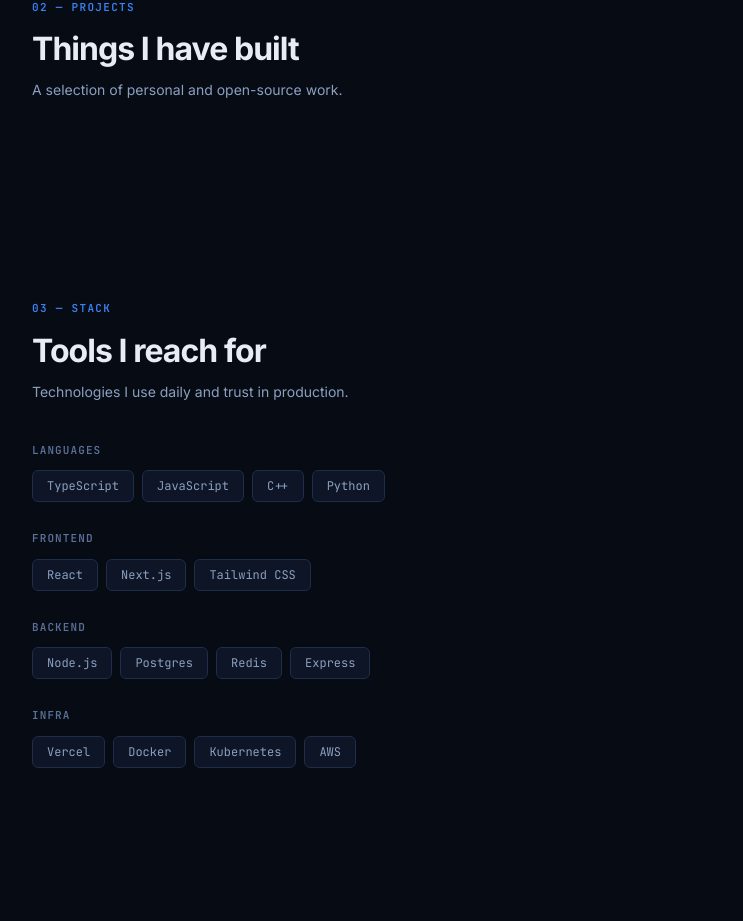
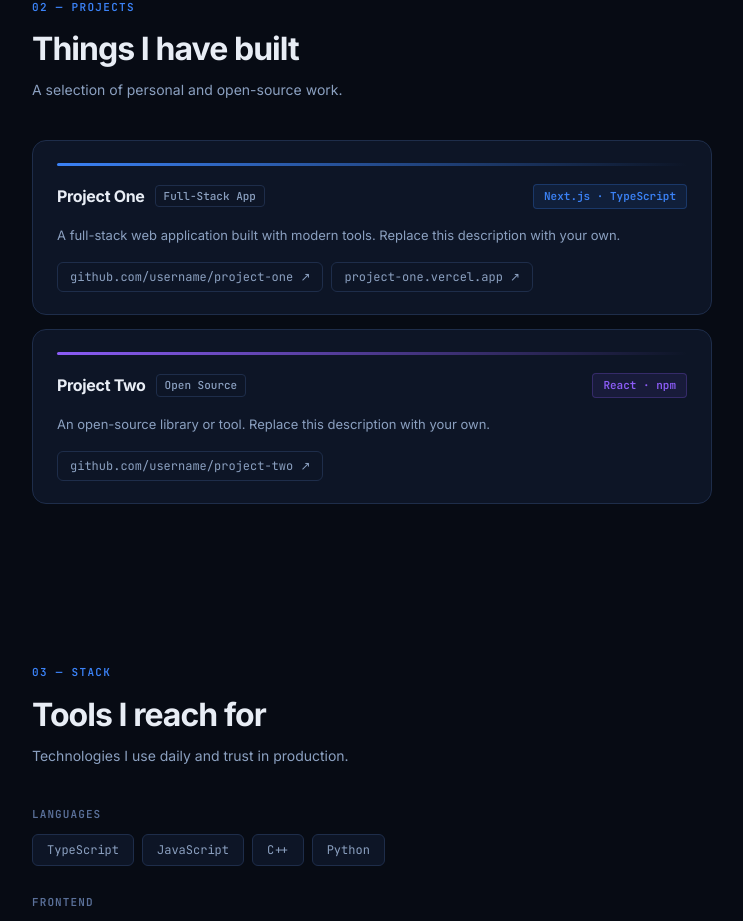
Before and after one commit to MokshaSan/portfolio, a Next.js app: page / in a window 1280 px wide. Shown: the part 1439-2360 px from the top of the page, without its empty margins (296-1039 px from the left). Built offline with nearby package versions, Linux system fonts and the light colour scheme.

Commit message:
removed projects for now

```diff
--- a/src/constants/data.tsx
+++ b/src/constants/data.tsx
@@ -9,14 +9,22 @@ export const NAV = [
 ];
 
 export const PROJECTS = [
-  // {
-  //   name: "DevDash",
-  //   tag: "Hackathon Website",
-  //   desc: "I made the DevDash website for annual campus hackathion.",
-  //   links: ["devdash-ucl.vercel.app"],
-  //   badge: "Next.js · Tailwind CSS",
-  //   color: "#3B82F6",
-  // },
+  {
+    name: "Project One",
+    tag: "Full-Stack App",
+    desc: "A full-stack web application built with modern tools. Replace this description with your own.",
+    links: ["github.com/username/project-one", "project-one.vercel.app"],
+    badge: "Next.js · TypeScript",
+    color: "#3B82F6",
+  },
+  {
+    name: "Project Two",
+    tag: "Open Source",
+    desc: "An open-source library or tool. Replace this description with your own.",
+    links: ["github.com/username/project-two"],
+    badge: "React · npm",
+    color: "#8B5CF6",
+  },
 ];
 
 export const STACK = [
```
